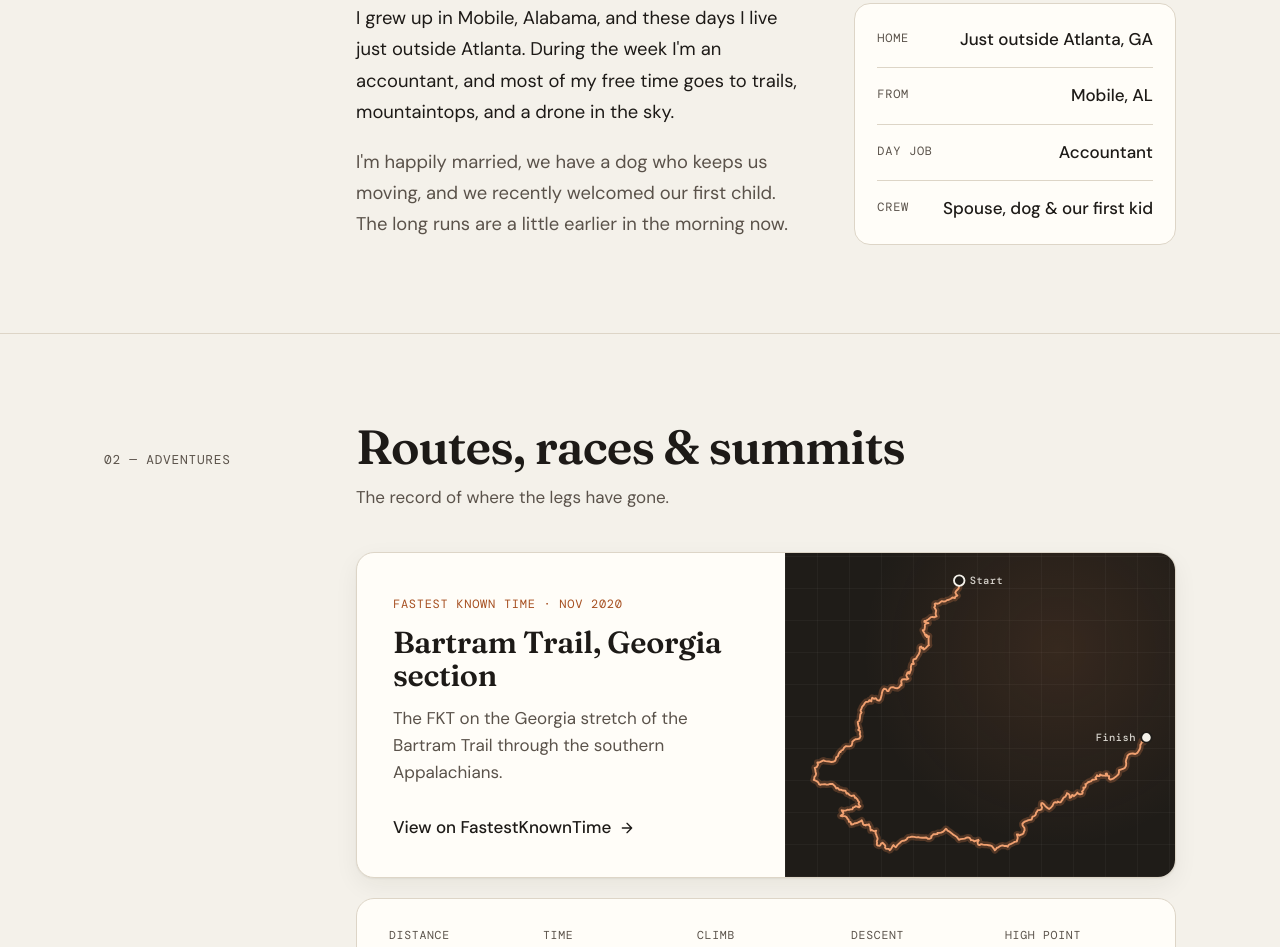
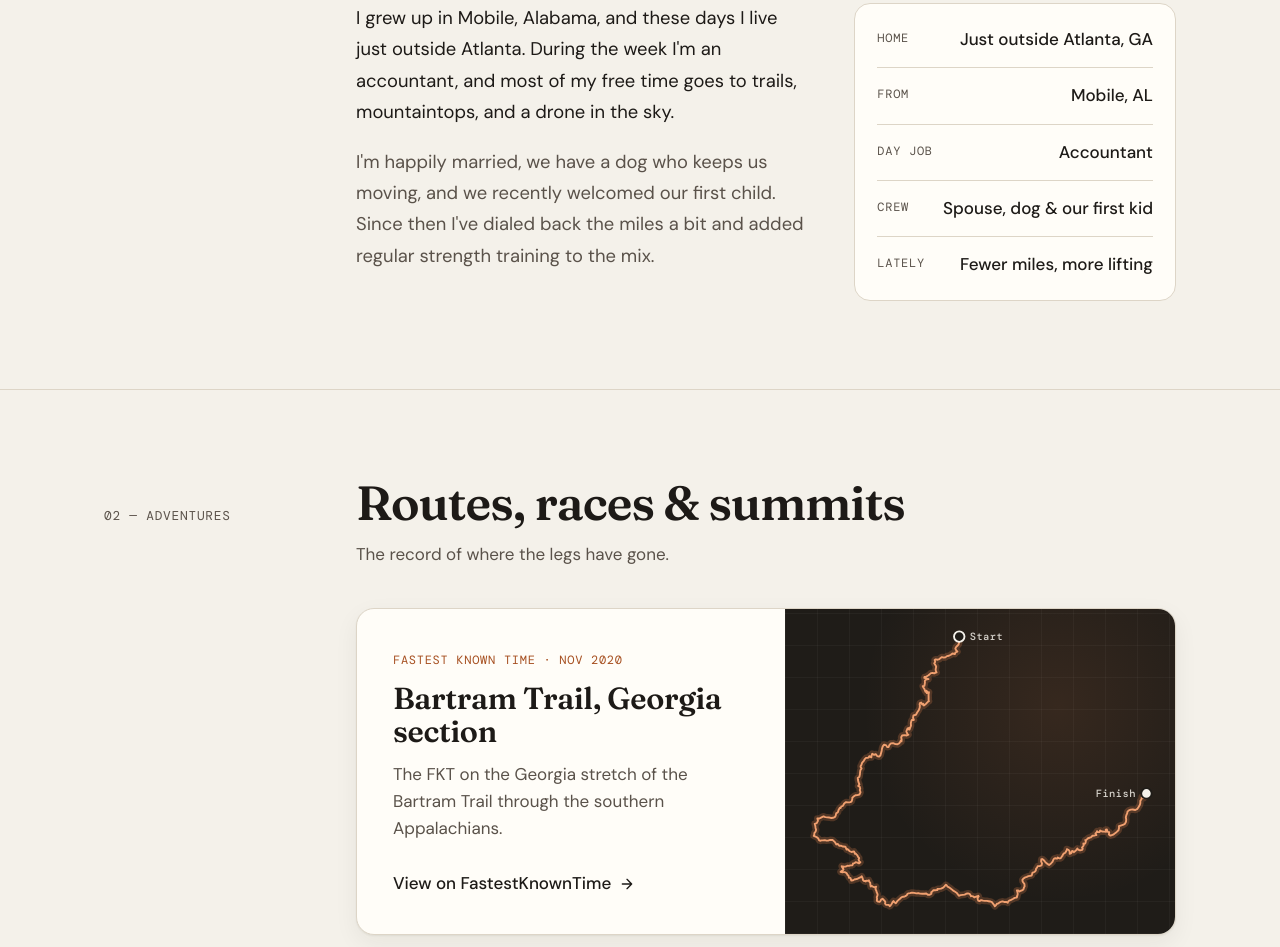
Before and after one commit to Lahti213/Personal-Site, a plain HTML site: page index.html in a window 1280 px wide. Shown: the part 1047-1994 px from the top of the page. Drawn offline with nearby package versions, Linux system fonts and the light colour scheme.

Commit message:
About: mention fewer miles and new strength training
Co-Authored-By: Claude Opus 5.5 <noreply@anthropic.com>
Claude-Session: https://claude.ai/code/session_01U8H2rTUvVHn29cY6qE5cnH

```diff
--- a/index.html
+++ b/index.html
@@ -378,13 +378,14 @@
         <div class="section-body about">
           <div class="about-text">
             <p>I grew up in Mobile, Alabama, and these days I live just outside Atlanta. During the week I'm an accountant, and most of my free time goes to trails, mountaintops, and a drone in the sky.</p>
-            <p>I'm happily married, we have a dog who keeps us moving, and we recently welcomed our first child. The long runs are a little earlier in the morning now.</p>
+            <p>I'm happily married, we have a dog who keeps us moving, and we recently welcomed our first child. Since then I've dialed back the miles a bit and added regular strength training to the mix.</p>
           </div>
           <dl class="facts">
             <div><dt>Home</dt><dd>Just outside Atlanta, GA</dd></div>
             <div><dt>From</dt><dd>Mobile, AL</dd></div>
             <div><dt>Day job</dt><dd>Accountant</dd></div>
             <div><dt>Crew</dt><dd>Spouse, dog &amp; our first kid</dd></div>
+            <div><dt>Lately</dt><dd>Fewer miles, more lifting</dd></div>
           </dl>
         </div>
       </div>
```
